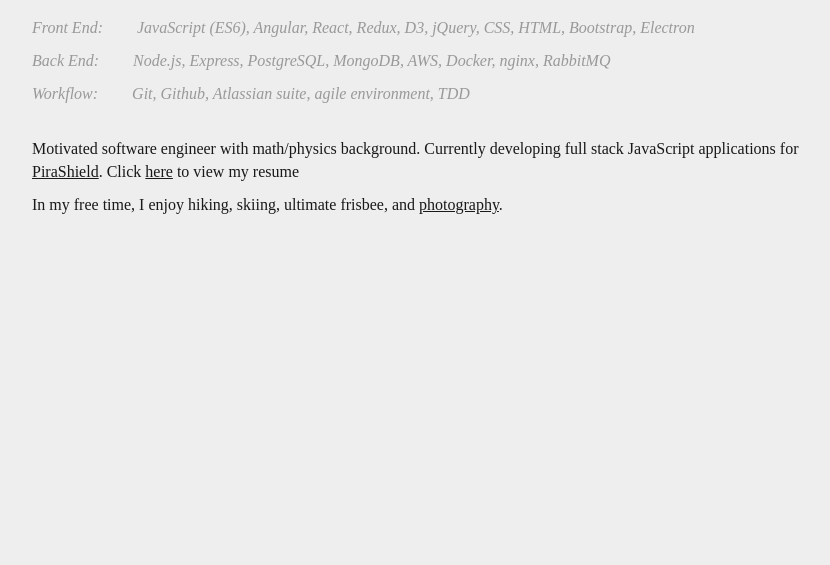
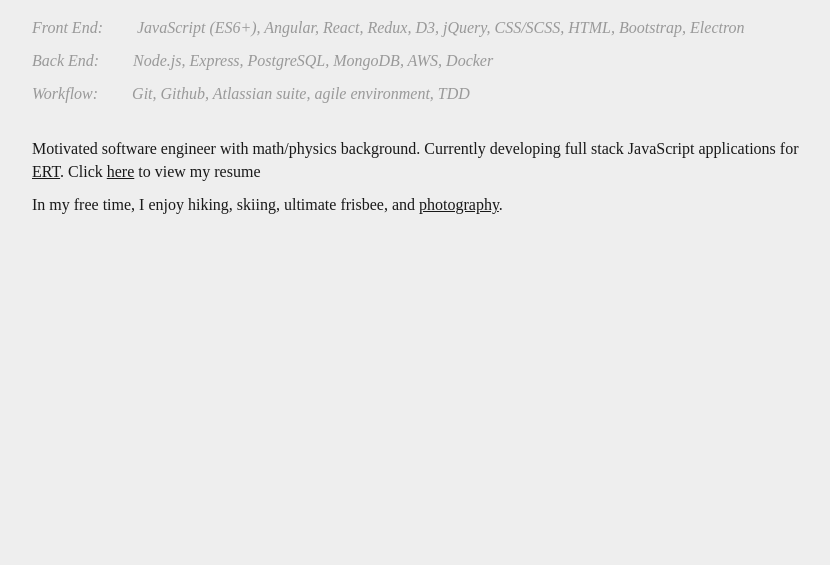
Before and after one commit to peterkrieg/mysite, a website: page index.html in a window 1280 px wide. Shown: the part 133-698 px from the top of the page, without its empty margins (208-1038 px from the left). Drawn offline with nearby package versions, Linux system fonts and the light colour scheme; files that its build step writes are made by us from their sources; a web font is replaced by a local one.

Commit message:
added some tweaks, and new updated resume

```diff
--- a/index.html
+++ b/index.html
@@ -36,15 +36,15 @@
 			<h1>Peter Krieg</h1>
 			<h2>Software Developer</h2>
 
-			<p class="weak-gray skills">Front End: <span>JavaScript (ES6), Angular, React, Redux, D3, jQuery, CSS, HTML, Bootstrap, Electron</span></p>
-			<p class="weak-gray skills">Back End: <span>Node.js, Express, PostgreSQL, MongoDB, AWS, Docker, nginx, RabbitMQ</span></p>
+			<p class="weak-gray skills">Front End: <span>JavaScript (ES6+), Angular, React, Redux, D3, jQuery, CSS/SCSS, HTML, Bootstrap, Electron</span></p>
+			<p class="weak-gray skills">Back End: <span>Node.js, Express, PostgreSQL, MongoDB, AWS, Docker</span></p>
 			<p class="weak-gray skills">Workflow: <span>Git, Github, Atlassian suite, agile environment, TDD</span></p>
 
 			<br>
 
-			<p class="intro">Motivated software engineer with math/physics background. Currently developing full stack JavaScript applications for <a href="https://pirashield.com">PiraShield</a>.  Click <a href="/resume">here</a> to view my resume</p>
+			<p class="intro">Motivated software engineer with math/physics background. Currently developing full stack JavaScript applications for <a href="https://ert.com" target="_blank">ERT</a>.  Click <a href="/resume">here</a> to view my resume</p>
 
-			<p class="intro">In my free time, I enjoy hiking, skiing, ultimate frisbee, and <a href="http://peterkrieg.com/photo" target="_blank">photography</a>.</p>
+			<p class="intro">In my free time, I enjoy hiking, skiing, ultimate frisbee, and <a href="/photo" target="_blank">photography</a>.</p>
 		</div>
 
 		<footer>
```
Also changed, not shown: 1 other file.
